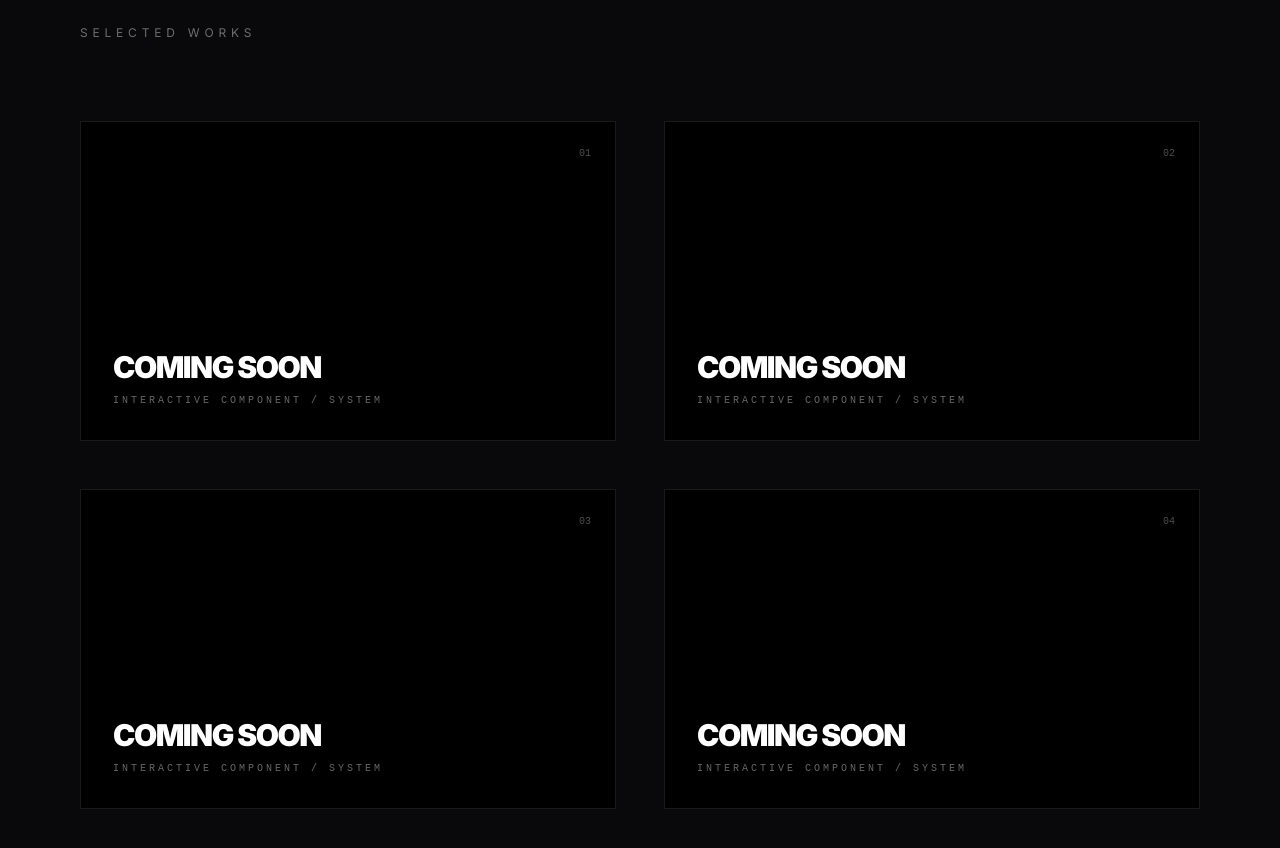
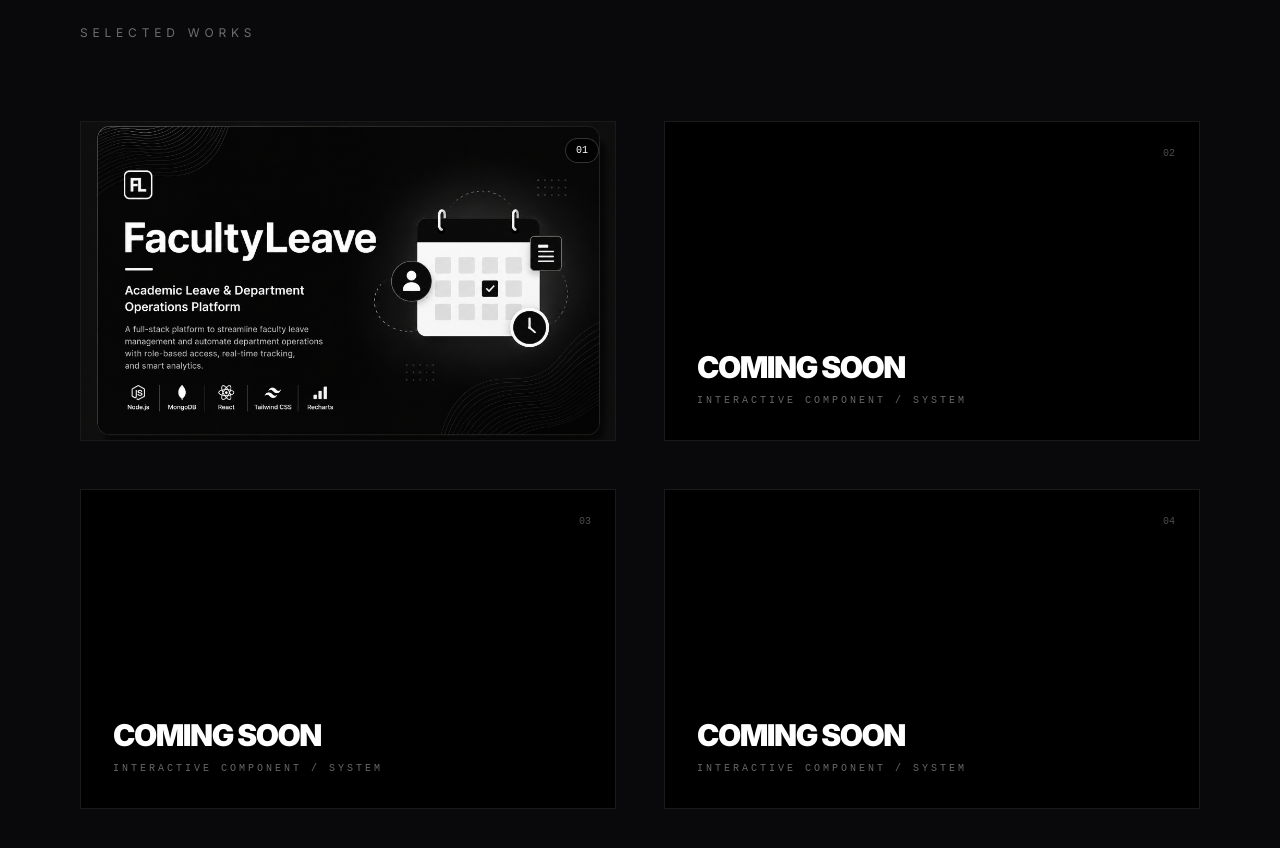
Before and after one commit to Aryan78khandelwal/Portfolio_Website, a React (Vite) app: page / in a window 1280 px wide. Shown: the part 1660-2508 px from the top of the page. Built offline with nearby package versions, Linux system fonts and the light colour scheme.

Commit message:
01 project cover page added

```diff
--- a/src/components/CustomCursor.jsx
+++ b/src/components/CustomCursor.jsx
@@ -43,7 +43,7 @@ const CustomCursor = () => {
 
   return (
     <motion.div
-      className="fixed top-0 left-0 w-8 h-8 border border-white rounded-full z-50 pointer-events-none mix-blend-difference hidden md:block"
+      className="fixed top-0 left-0 w-8 h-8 border border-white rounded-full z-[9999] pointer-events-none mix-blend-difference hidden md:block"
       style={{
         x: cursorX,
         y: cursorY,
--- a/src/components/Projects.jsx
+++ b/src/components/Projects.jsx
@@ -1,7 +1,8 @@
-import React, { useRef, useState } from 'react';
-import { motion, useMotionValue, useSpring, useTransform } from 'motion/react';
+import React, { useState } from 'react';
+import { motion, useMotionValue, useSpring, useTransform, AnimatePresence } from 'motion/react';
+import { X, Maximize2, Github, ExternalLink } from 'lucide-react';
 
-const ProjectCard = ({ index }) => {
+const ProjectCard = ({ index, onSelect }) => {
   const x = useMotionValue(0);
   const y = useMotionValue(0);
 
@@ -28,6 +29,43 @@ const ProjectCard = ({ index }) => {
     y.set(0);
   };
 
+  if (index === 0) {
+    const projectData = {
+      title: "FacultyLeave",
+      subtitle: "Academic Leave & Department Operations Platform",
+      coverImage: "/facultyleave-cover.png",
+      githubUrl: "https://github.com/Aryan78khandelwal/FacultyLeave"
+    };
+
+    return (
+      <motion.div
+        initial={{ opacity: 0, y: 50 }}
+        whileInView={{ opacity: 1, y: 0 }}
+        viewport={{ once: true, amount: 0.2 }}
+        transition={{ duration: 0.6, delay: index * 0.1 }}
+        onMouseMove={handleMouseMove}
+        onMouseLeave={handleMouseLeave}
+        onClick={() => onSelect && onSelect(projectData)}
+        data-cursor="hover"
+        className="group relative bg-black border border-white/10 p-0 h-64 md:h-80 transition-all hover:-translate-y-2 hover:-translate-x-2 shadow-[0px_0px_0px_white] hover:shadow-[8px_8px_0px_white] flex flex-col justify-between overflow-hidden cursor-pointer"
+      >
+        <img
+          src={projectData.coverImage}
+          alt="FacultyLeave - Academic Leave & Department Operations Platform"
+          className="w-full h-full object-cover group-hover:scale-105 transition-transform duration-500"
+        />
+        <div className="absolute top-4 right-4 text-[10px] font-mono text-white bg-black/70 backdrop-blur-md border border-white/20 px-2.5 py-1 rounded-full">
+          01
+        </div>
+        <div className="absolute bottom-4 right-4 opacity-0 group-hover:opacity-100 transition-opacity bg-black/80 p-2.5 rounded-full border border-white/20 text-white flex items-center gap-2 text-xs font-mono">
+          <span>View Details & Code</span>
+          <Maximize2 size={14} />
+        </div>
+        <div className="absolute top-0 left-0 w-full h-full pointer-events-none bg-gradient-to-tr from-white/10 via-transparent to-transparent opacity-0 group-hover:opacity-100 transition-opacity" />
+      </motion.div>
+    );
+  }
+
   return (
     <motion.div
       initial={{ opacity: 0, y: 50 }}
@@ -52,6 +90,8 @@ const ProjectCard = ({ index }) => {
 };
 
 const Projects = () => {
+  const [selectedProject, setSelectedProject] = useState(null);
+
   return (
     <section id="projects" className="py-24 md:py-32 px-8 md:px-20 bg-zinc-950 min-h-screen flex flex-col justify-between">
       <div className="max-w-6xl mx-auto w-full">
@@ -67,7 +107,7 @@ const Projects = () => {
 
         <div className="grid grid-cols-1 md:grid-cols-2 gap-12">
           {[0, 1, 2, 3].map((i) => (
-            <ProjectCard key={i} index={i} />
+            <ProjectCard key={i} index={i} onSelect={setSelectedProject} />
           ))}
         </div>
       </div>
@@ -93,6 +133,76 @@ const Projects = () => {
           ENGINEER
         </motion.div>
       </motion.div>
+
+      {/* Modal with Cover Page Preview and GitHub CTA */}
+      <AnimatePresence>
+        {selectedProject && (
+          <motion.div
+            initial={{ opacity: 0 }}
+            animate={{ opacity: 1 }}
+            exit={{ opacity: 0 }}
+            onClick={() => setSelectedProject(null)}
+            data-cursor="hover"
+            className="fixed inset-0 z-50 bg-black/90 backdrop-blur-md flex items-center justify-center p-4 sm:p-8 overflow-y-auto"
+          >
+            <motion.div
+              initial={{ scale: 0.95, opacity: 0, y: 20 }}
+              animate={{ scale: 1, opacity: 1, y: 0 }}
+              exit={{ scale: 0.95, opacity: 0, y: 20 }}
+              transition={{ type: "spring", damping: 25, stiffness: 300 }}
+              className="relative max-w-4xl w-full bg-zinc-950 border border-white/15 rounded-2xl overflow-hidden shadow-2xl flex flex-col"
+              onClick={(e) => e.stopPropagation()}
+            >
+              {/* Modal Header */}
+              <div className="flex justify-between items-center px-6 py-4 border-b border-white/10 bg-zinc-900/50">
+                <div className="flex items-center gap-3">
+                  <span className="text-xs font-mono text-zinc-400 bg-white/10 px-2 py-0.5 rounded">01</span>
+                  <h3 className="text-lg font-bold text-white tracking-tight">{selectedProject.title}</h3>
+                </div>
+                <button
+                  onClick={() => setSelectedProject(null)}
+                  data-cursor="hover"
+                  className="text-zinc-400 hover:text-white bg-white/5 hover:bg-white/10 p-2 rounded-full transition-colors"
+                  aria-label="Close modal"
+                >
+                  <X size={20} />
+                </button>
+              </div>
+
+              {/* Cover Image Display */}
+              <div className="p-4 sm:p-6 bg-black/60 flex items-center justify-center max-h-[70vh] overflow-hidden">
+                <img
+                  src={selectedProject.coverImage}
+                  alt={selectedProject.title}
+                  className="w-full h-auto max-h-[62vh] object-contain rounded-xl border border-white/10 shadow-lg"
+                />
+              </div>
+
+              {/* Modal Action Bar */}
+              <div className="flex flex-wrap items-center justify-between gap-4 px-6 py-5 border-t border-white/10 bg-zinc-900/80">
+                <div>
+                  <p className="text-xs font-mono text-zinc-400">{selectedProject.subtitle}</p>
+                </div>
+
+                <div className="flex items-center gap-3">
+                  <a
+                    href={selectedProject.githubUrl}
+                    target="_blank"
+                    rel="noopener noreferrer"
+                    data-cursor="hover"
+                    className="flex items-center gap-2 px-5 py-2.5 bg-white text-black font-semibold text-xs rounded-lg hover:bg-zinc-200 transition-all hover:scale-105 shadow-md group"
+                  >
+                    <Github size={16} />
+                    <span>View Project on GitHub</span>
+                    <ExternalLink size={14} className="opacity-70 group-hover:translate-x-0.5 group-hover:-translate-y-0.5 transition-transform" />
+                  </a>
+                </div>
+              </div>
+            </motion.div>
+          </motion.div>
+        )}
+      </AnimatePresence>
+
     </section>
   );
 };
```
Also changed, not shown: public/facultyleave-cover.png (added), 4 other files (tests, documents, lock files or other folders).
